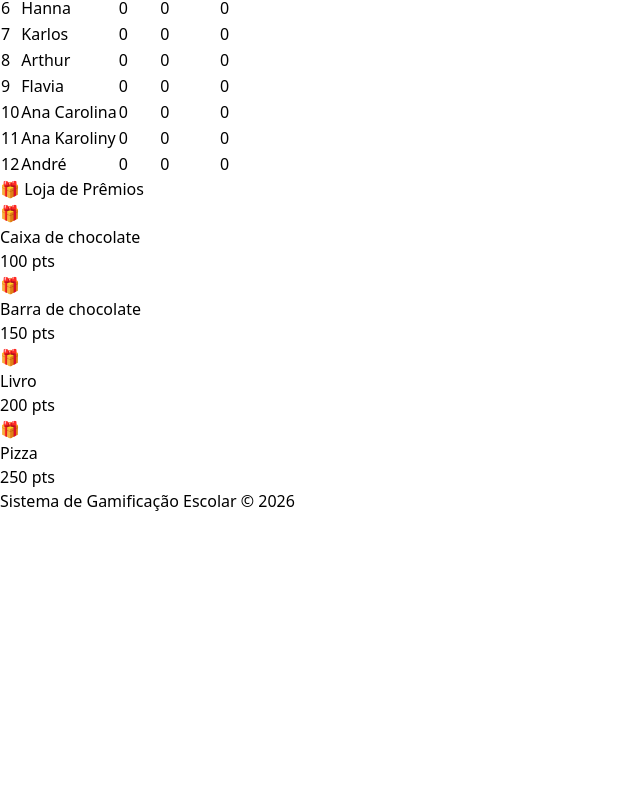
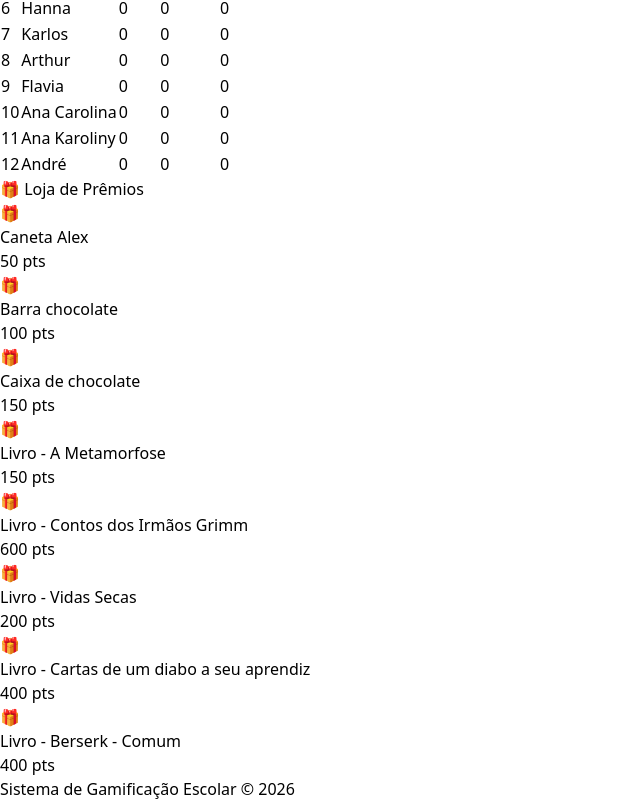
Before and after one commit to ramersonrodrigues/site-ranking-alunos, a React (Vite) app: page / in a window 1280 px wide. Shown: the part 353-1154 px from the top of the page, without its empty margins (0-640 px from the left). Before the commit the page ends 866 px from the top, so only its background shows below. Built offline with nearby package versions, Linux system fonts and the light colour scheme.

Commit message:
lista de premios

```diff
--- a/src/data/turmas.ts
+++ b/src/data/turmas.ts
@@ -4,10 +4,15 @@ import { Premio } from "../models/Premio";
 import { Turma } from "../models/Turma";
 
 const premiosPadrao: Premio[] = [
-  new Premio("Caixa de chocolate", 100),
-  new Premio("Barra de chocolate", 150),
-  new Premio("Livro", 200),
-  new Premio("Pizza", 250),
+  new Premio("Caneta Alex", 50),
+  new Premio("Barra chocolate", 100),
+  new Premio("Caixa de chocolate", 150),
+  new Premio("Livro - A Metamorfose", 150),
+  new Premio("Livro - Contos dos Irmãos Grimm", 600),
+  new Premio("Livro - Vidas Secas", 200),
+  new Premio("Livro - Cartas de um diabo a seu aprendiz", 400),
+  new Premio("Livro - Berserk - Comum", 400),
+
 ];
 
 const turmaA = new Turma(
```
